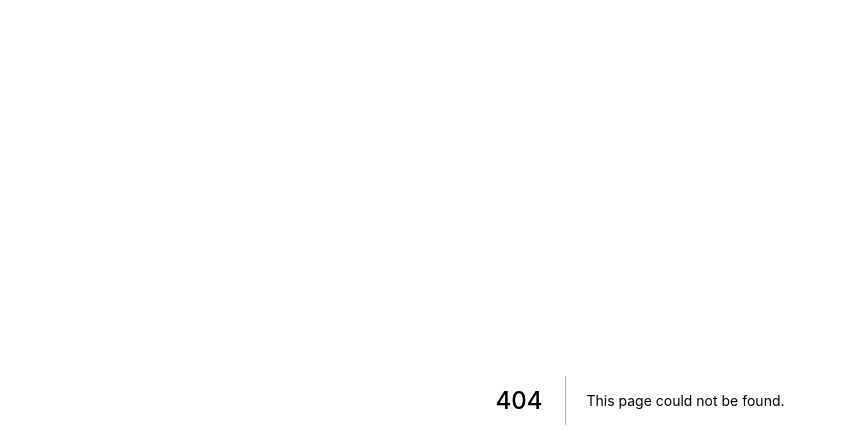
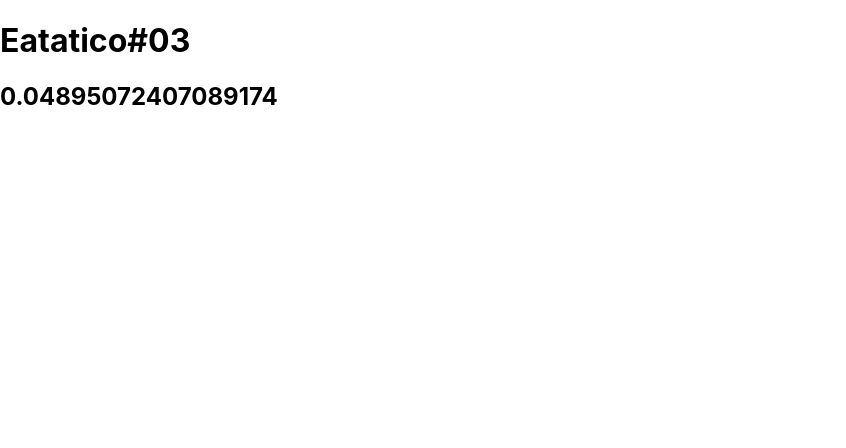
Before and after one commit to AbiezerSidonioJoseOdanacaJunior/renderizacao, a Next.js app: page /estatico3 in a window 1280 px wide. Before the commit this address had no page. Shown: the top 448 px of the page, without its empty margins (0-846 px from the left). Built offline with nearby package versions, Linux system fonts and the light colour scheme.

Commit message:
Componente statico com Revalidate

```diff
--- /dev/null
+++ b/pages/estatico3.jsx
@@ -0,0 +1,18 @@
+export function getStaticProps() {
+    return {
+        revalidate: 7,
+        props: {
+            numero: Math.random()
+        }
+    }
+}
+
+
+export default function estatico3(props) {
+    return(
+        <div>
+            <h1>Eatatico#03</h1>
+            <h2>{props.numero}</h2>
+        </div>
+    )
+}
```
